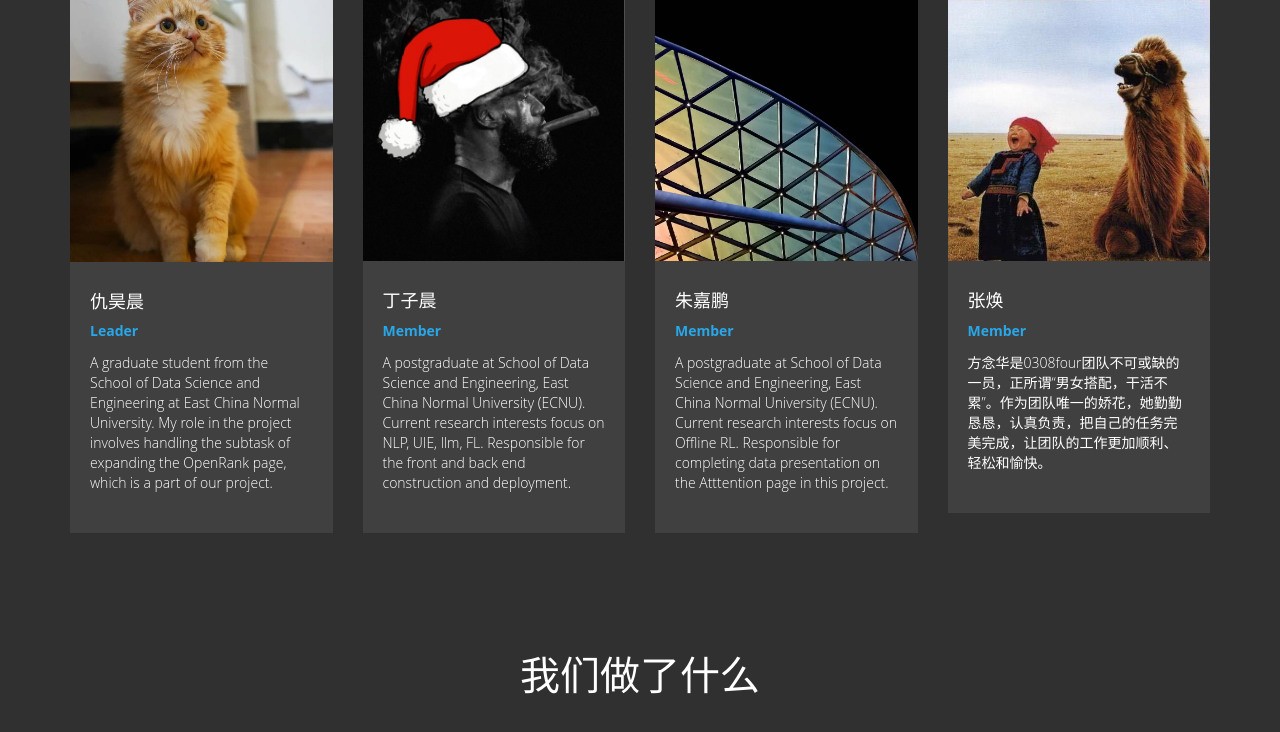
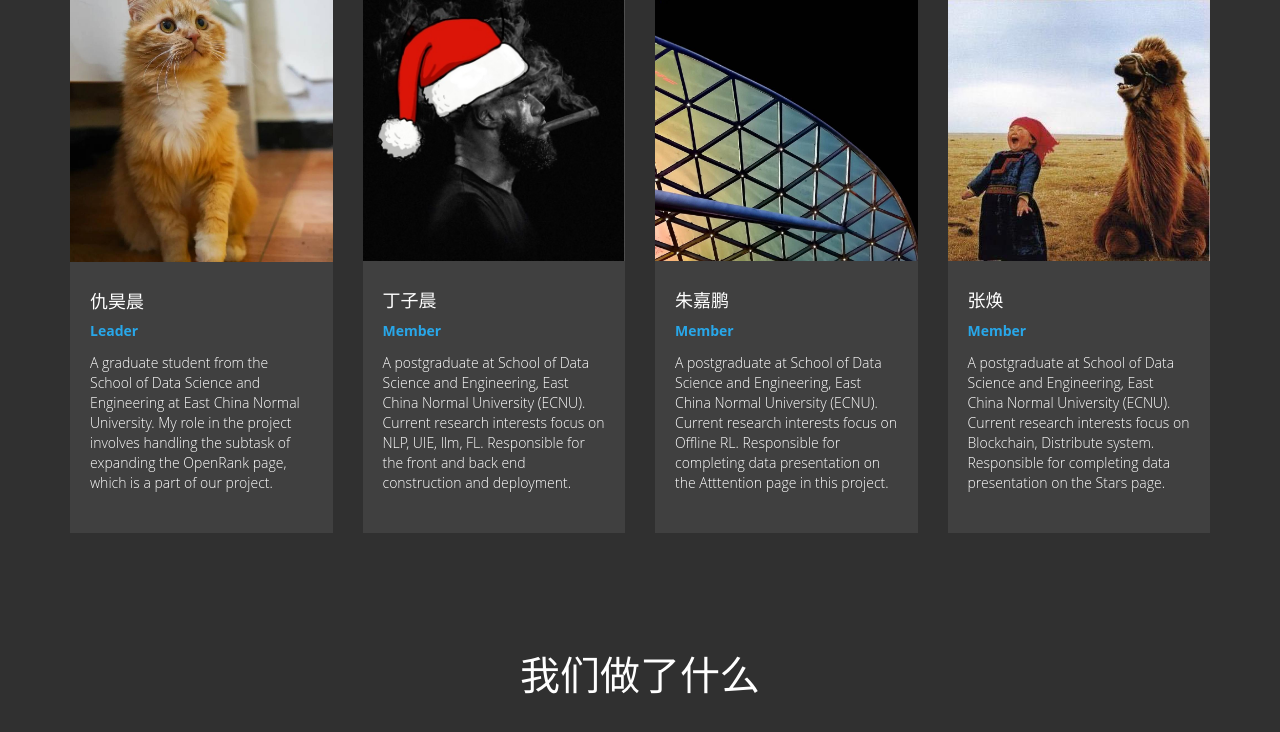
Before and after one commit to heroding77/visualization308, a Flask app: page / in a window 1280 px wide. Shown: the part 1374-2106 px from the top of the page. Run offline with Flask 3, Linux system fonts and the light colour scheme; some libraries are stand-ins or nearby versions.

Commit message:
update index

```diff
--- a/templates/index.html
+++ b/templates/index.html
@@ -198,7 +198,7 @@
     							<div class="team-des">
     								<h4>张焕</h4>
     								<span>Member</span>
-    								<p>方念华是0308four团队不可或缺的一员，正所谓“男女搭配，干活不累”。作为团队唯一的娇花，她勤勤恳恳，认真负责，把自己的任务完美完成，让团队的工作更加顺利、轻松和愉快。</p>
+    								<p>A postgraduate at School of Data Science and Engineering, East China Normal University (ECNU). Current research interests focus on Blockchain, Distribute system. Responsible for completing data presentation on the Stars page.</p>
     							</div>
     					</div>
     				</div>
```
